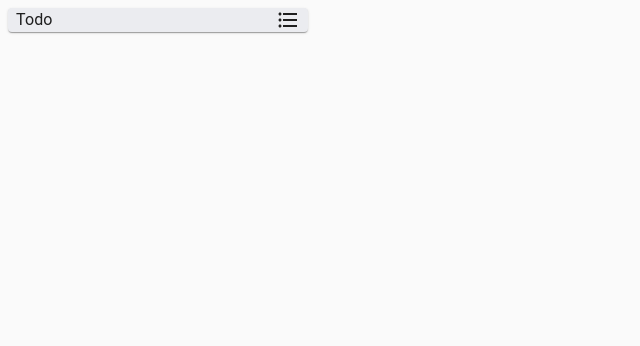
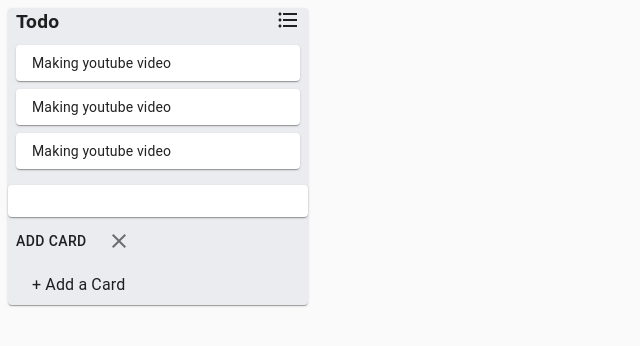
Before and after one commit to Shin-sibainu/trello-tutorial, a React (Create React App) app: page / in a window 1280 px wide. Shown: the top 346 px of the page, without its empty margins (0-640 px from the left). Built offline with nearby package versions, Linux system fonts and the light colour scheme.

Commit message:
add InputContainer and InputCard

```diff
--- /dev/null
+++ b/src/Card.js
@@ -0,0 +1,20 @@
+import { Paper } from "@material-ui/core";
+import React from "react";
+import { makeStyles } from "@material-ui/core/styles";
+import { CallMissedSharp } from "@material-ui/icons";
+
+const useStyle = makeStyles((theme) => ({
+  card: {
+    padding: theme.spacing(1, 1, 1, 2),
+    margin: theme.spacing(1),
+  },
+}));
+
+export default function Card() {
+  const classes = useStyle();
+  return (
+    <div>
+      <Paper className={classes.card}>Making youtube video</Paper>
+    </div>
+  );
+}
--- /dev/null
+++ b/src/components/Input/InputCard.js
@@ -0,0 +1,21 @@
+import { Button, IconButton, InputBase, Paper } from "@material-ui/core";
+import React from "react";
+import ClearIcon from "@material-ui/icons/Clear";
+
+export default function InputCard() {
+  return (
+    <div>
+      <div>
+        <Paper>
+          <InputBase multiline fullWidth />
+        </Paper>
+      </div>
+      <div>
+        <Button>Add Card</Button>
+        <IconButton>
+          <ClearIcon />
+        </IconButton>
+      </div>
+    </div>
+  );
+}
--- /dev/null
+++ b/src/components/Input/InputContainer.js
@@ -0,0 +1,30 @@
+import { Paper, Typography } from "@material-ui/core";
+import React from "react";
+import { fade, makeStyles } from "@material-ui/core/styles";
+import InputCard from "./InputCard";
+
+const useStyle = makeStyles((theme) => ({
+  root: {
+    marginTop: theme.spacing(2),
+  },
+  addCard: {
+    padding: theme.spacing(1, 1, 1, 2),
+    margin: theme.spacing(0, 1, 1, 1),
+    backgroundColor: "#ebecf0",
+    "&:hover": {
+      backgroundColor: fade("#000", 0.25),
+    },
+  },
+}));
+
+export default function InputContainer() {
+  const classes = useStyle();
+  return (
+    <div className={classes.root}>
+      <InputCard />
+      <Paper className={classes.addCard} elevation={0}>
+        <Typography>+ Add a Card</Typography>
+      </Paper>
+    </div>
+  );
+}
--- a/src/components/List/List.js
+++ b/src/components/List/List.js
@@ -2,6 +2,8 @@
 import { CssBaseline, Paper, Typography } from "@material-ui/core";
 import { makeStyles } from "@material-ui/core/styles";
 import Title from "../Title";
+import Card from "../../Card";
+import InputContainer from "../Input/InputContainer";
 
 const useStyle = makeStyles((theme) => ({
   root: {
@@ -17,6 +19,10 @@
       <Paper className={classes.root}>
         <CssBaseline />
         <Title />
+        <Card />
+        <Card />
+        <Card />
+        <InputContainer />
       </Paper>
     </div>
   );
--- a/src/components/Title.js
+++ b/src/components/Title.js
@@ -9,8 +9,12 @@
   },
   editableTitle: {
     flexGrow: 1,
+    fontSize: "1.2rem",
+    fontWeight: "bold",
   },
   input: {
+    fontSize: "1.2rem",
+    fontWeight: "bold",
     margin: theme.spacing(1),
     "&:focus": {
       background: "#ddd",
@@ -26,6 +30,7 @@
       {open ? (
         <div>
           <InputBase
+            autoFocus
             value="Todo"
             inputProps={{
               className: classes.input,
```
